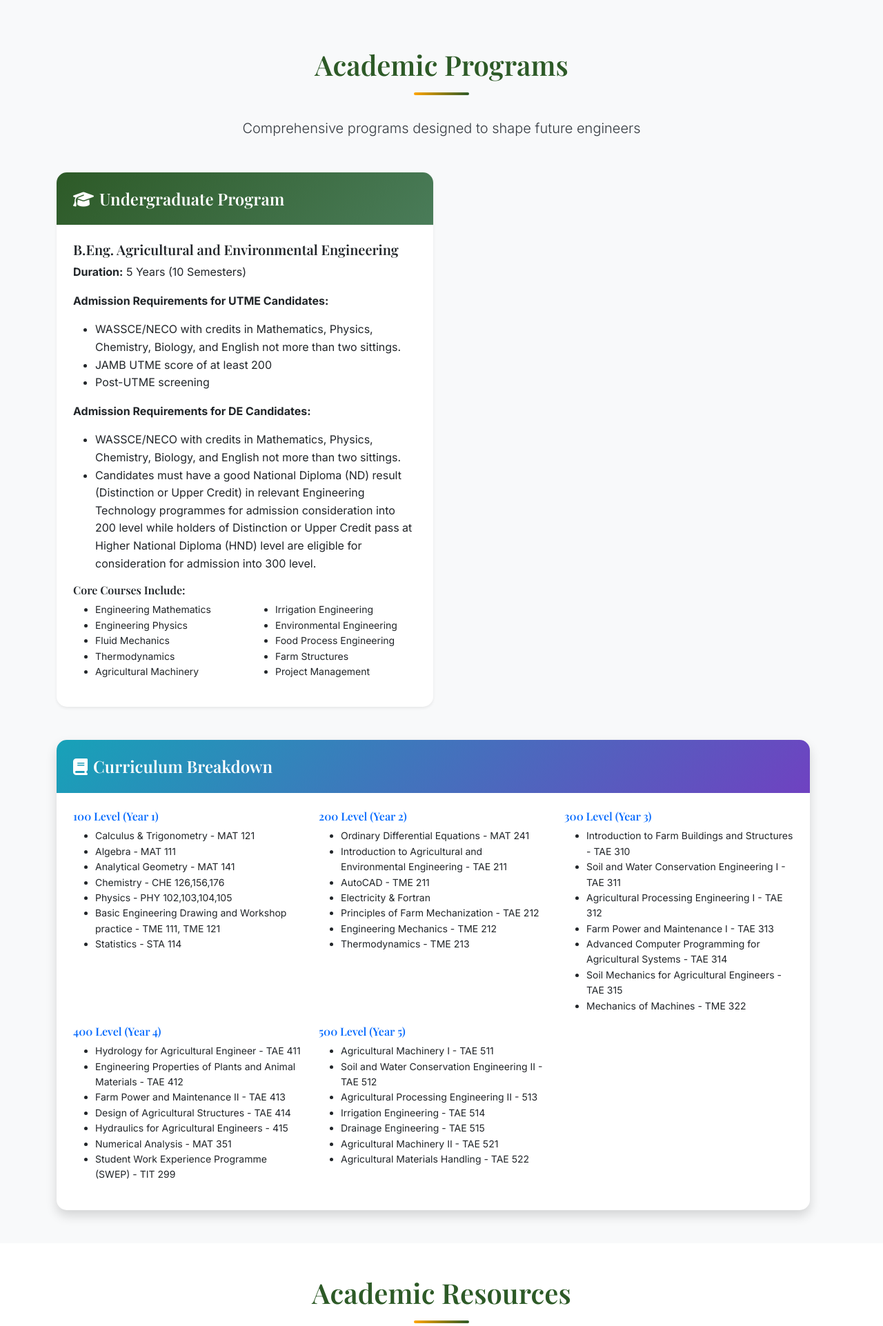
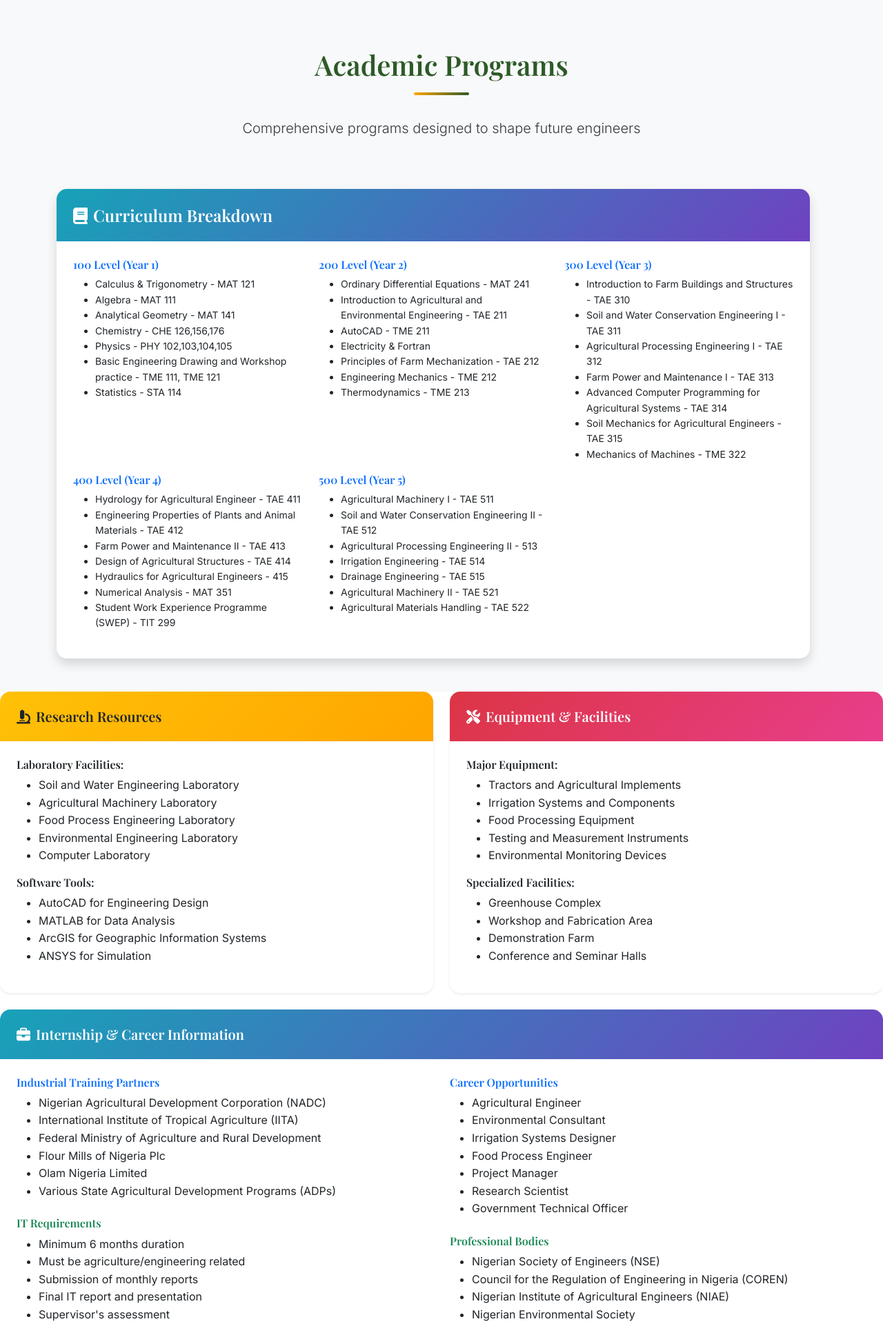
Before and after one commit to olateju243834-afk/AEE, a Flask app: page / in a window 1280 px wide. Shown: the part 1888-3811 px from the top of the page at 69% size. Run offline with Flask 3, Linux system fonts and the light colour scheme; some libraries are stand-ins or nearby versions.

Commit message:
Update index.html

```diff
--- a/templates/index.html
+++ b/templates/index.html
@@ -374,7 +374,7 @@ production, design and utilization of agricultural and natural resources for sel
                 <p class="lead">Comprehensive programs designed to shape future engineers</p>
             </div>
             <div class="row">
-                <!-- Undergraduate Program -->
+                <!-- Undergraduate Program
                 <div class="col-lg-6 mb-4">
                     <div class="card h-100 shadow-sm">
                         <div class="card-header bg-primary text-white">
@@ -422,7 +422,7 @@ production, design and utilization of agricultural and natural resources for sel
                             </div>
                         </div>
                     </div>
-                </div>
+                </div>-->
 
                 <!-- Postgraduate Programs
                 <div class="col-lg-6 mb-4">
@@ -540,35 +540,7 @@ production, design and utilization of agricultural and natural resources for sel
         </div>
     </section>
 
-    <!-- Resources Section -->
-    <section id="resources" class="py-5">
-        <div class="container">
-            <div class="text-center mb-5">
-                <h2 class="section-title">Academic Resources</h2>
-                <div class="title-underline"></div>
-                <p class="lead">Access to learning materials and academic resources</p>
-            </div>
-            <div class="row">
-                <!-- Lecture Notes -->
-                <div class="col-lg-4 mb-4">
-                    <div class="card h-100 shadow-sm">
-                        <div class="card-body text-center">
-                            <i class="fas fa-file-alt fa-3x text-primary mb-3"></i>
-                            <h5 class="card-title">Lecture Notes</h5>
-                            <p class="card-text">Access comprehensive lecture notes for all courses</p>
-                            <div class="mt-3">
-                                <a href="#" class="btn btn-outline-primary btn-sm me-2">100 Level</a>
-                                <a href="#" class="btn btn-outline-primary btn-sm me-2">200 Level</a>
-                                <a href="#" class="btn btn-outline-primary btn-sm me-2">300 Level</a>
-                                <a href="#" class="btn btn-outline-primary btn-sm me-2">400 Level</a>
-                                <a href="#" class="btn btn-outline-primary btn-sm">500 Level</a>
-                            </div>
-                        </div>
-                    </div>
-                </div>
 
-
-            </div>
 
             <!-- Research Resources -->
             <div class="row">
```
